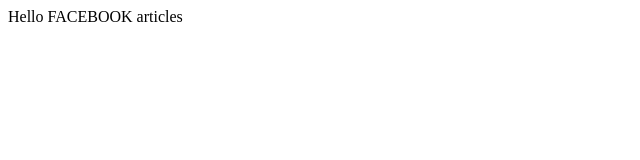
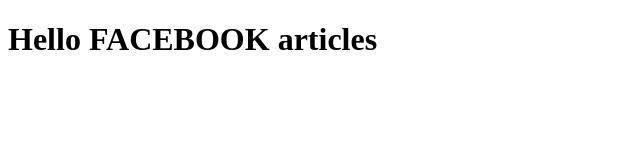
Before and after one commit to johnwillian219/jhhnwillian219.github.io, a plain HTML site: page index.html in a window 1280 px wide. Shown: the whole page, without its empty margins (0-640 px from the left). Drawn offline with Linux system fonts and the light colour scheme.

Commit message:
Update index.html

```diff
--- a/index.html
+++ b/index.html
@@ -4,6 +4,6 @@
         <meta property="fb:pages" content="111783767616257" />
      </head>
      <body>
-          Hello FACEBOOK articles
+          <h1>Hello FACEBOOK articles<h1>
      </body>
 </html>
```
